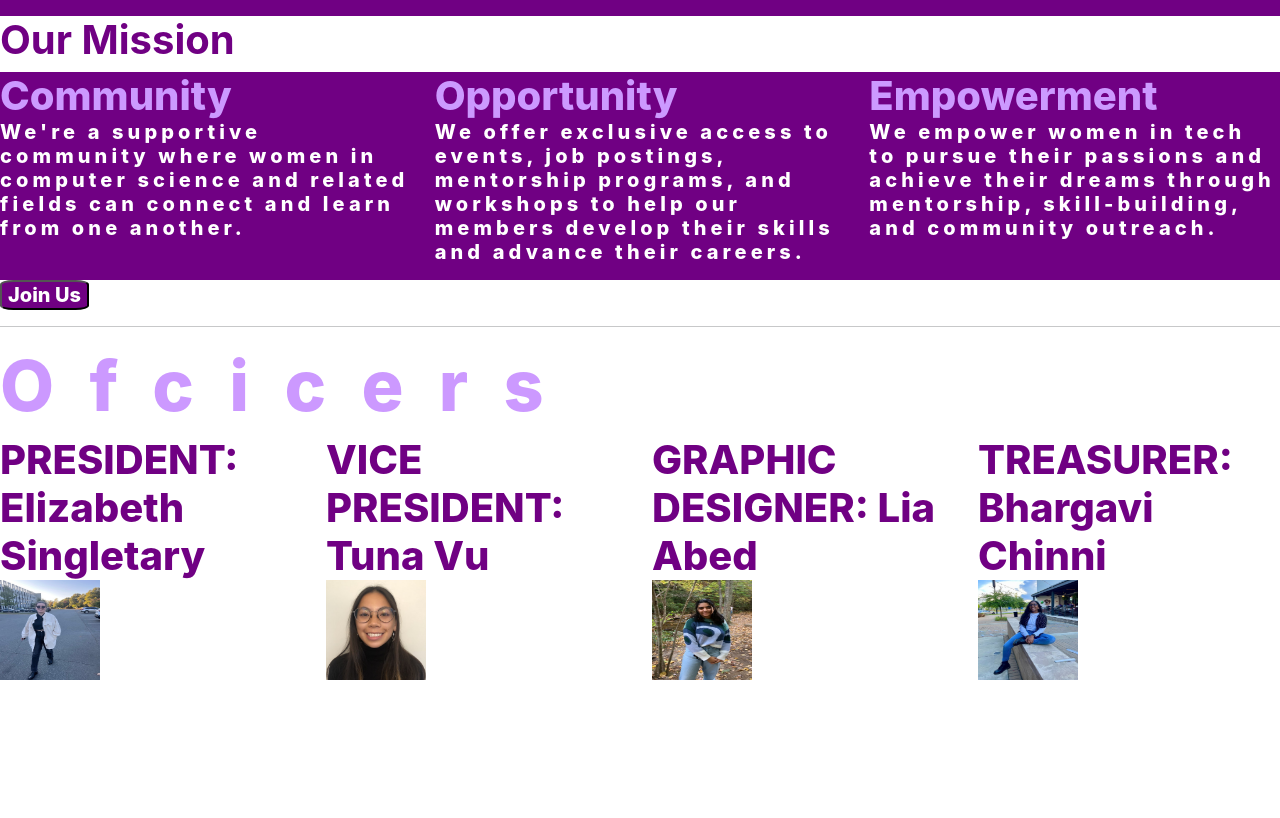
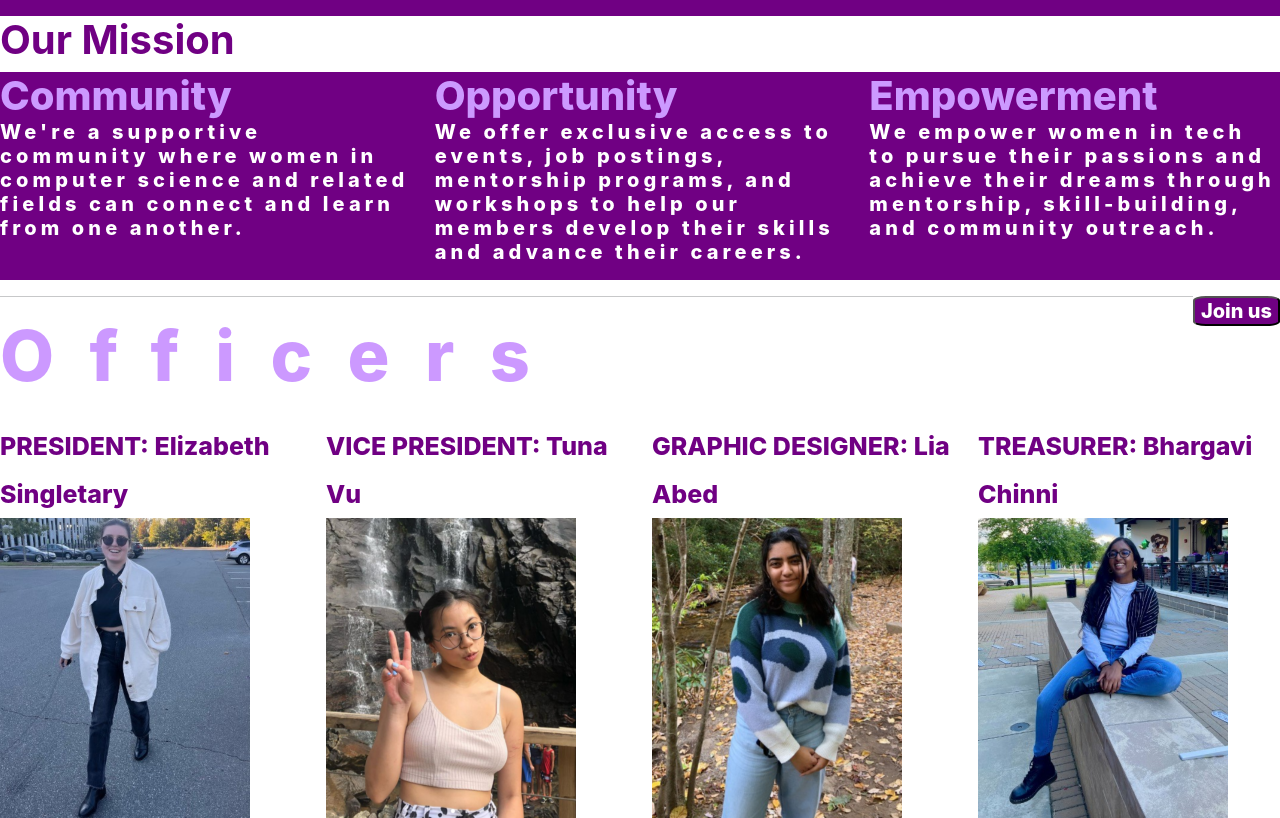
Before and after one commit to uncwics/uncwics.github.io, a PHP site: page /about.html in a window 1280 px wide. Before the commit the page ends 680 px from the top, so only its background shows below. Run offline with PHP 8.4, Linux system fonts and the light colour scheme; some libraries are stand-ins or nearby versions.

Commit message:
style edits
added space around button and tried aligning it right
resized officer photos

```diff
--- a/about.css
+++ b/about.css
@@ -46,6 +46,9 @@ color: #700083;
     font-size: 20px;
     line-height: 24px;
     color: #FFFFFF;
+
+    position: relative;
+    float: right;
 }
 
 .officersT {
@@ -63,7 +66,7 @@ color: #700083;
     font-family: 'Inter';
     font-style: normal;
     font-weight: 800;
-    font-size: 40px;
+    font-size: 25px;
     line-height: 48px;
     color: #700083;
   }
--- a/about.html
+++ b/about.html
@@ -56,31 +56,35 @@ $(function(){
 </div>
 </div>
 
-<button class="button" onclick="window.location.href = 'https://heellife.unc.edu/organization/wics';">Join Us</button>
+<p> </p> <!-- empty line to add some white space -->
+<button class="button" onclick="window.location.href = 'https://heellife.unc.edu/organization/wics';">Join us</button>
+<p> </p> <!-- empty line to add some white space -->
 
-<hr>
+<hr>  <!-- horizontal line - content divider -->
 
-<h2 class = "officersT">Ofcicers</h2>   <!-- Officers Heading -->
+<h2 class = "officersT" text-align: center>Officers</h2>   <!-- Officers Heading -->
 
 <div class = "row">  <!-- div containing pictures of all the officers-->
+<p> </p>  <!-- empty line to add some white space -->
+
 <div class = "col rounded">  <!-- Lizi -->
     <p class="namesT">PRESIDENT: Elizabeth Singletary</p>
-    <img src = Lizi.png width = "100" height = "100">
+    <img src = Lizi.png width = "250" height = "300">
 </div>
 
 <div class = "col rounded">  <!-- Tuna -->
     <p class="namesT">VICE PRESIDENT: Tuna Vu</p>
-    <img src = Tuna.png width = "100" height = "100">
+    <img src = Tuna.png width = "250" height = "300">
 </div>
 
 <div class = "col rounded">  <!-- Lia -->
     <p class="namesT">GRAPHIC DESIGNER: Lia Abed</p>
-    <img src = Lia.png width = "100" height = "100">
+    <img src = Lia.png width = "250" height = "300">
 </div>
 
 <div class = "col rounded">  <!-- Bhargavi -->
     <p class="namesT">TREASURER: Bhargavi Chinni</p>
-    <img src = Bhargavi.png width = "100" height = "100">
+    <img src = Bhargavi.png width = "250" height = "300">
 </div>
 </div>
 
```
Also changed, not shown: Bhargavi.png, Lia.png, Lizi.png, Tuna.png.
